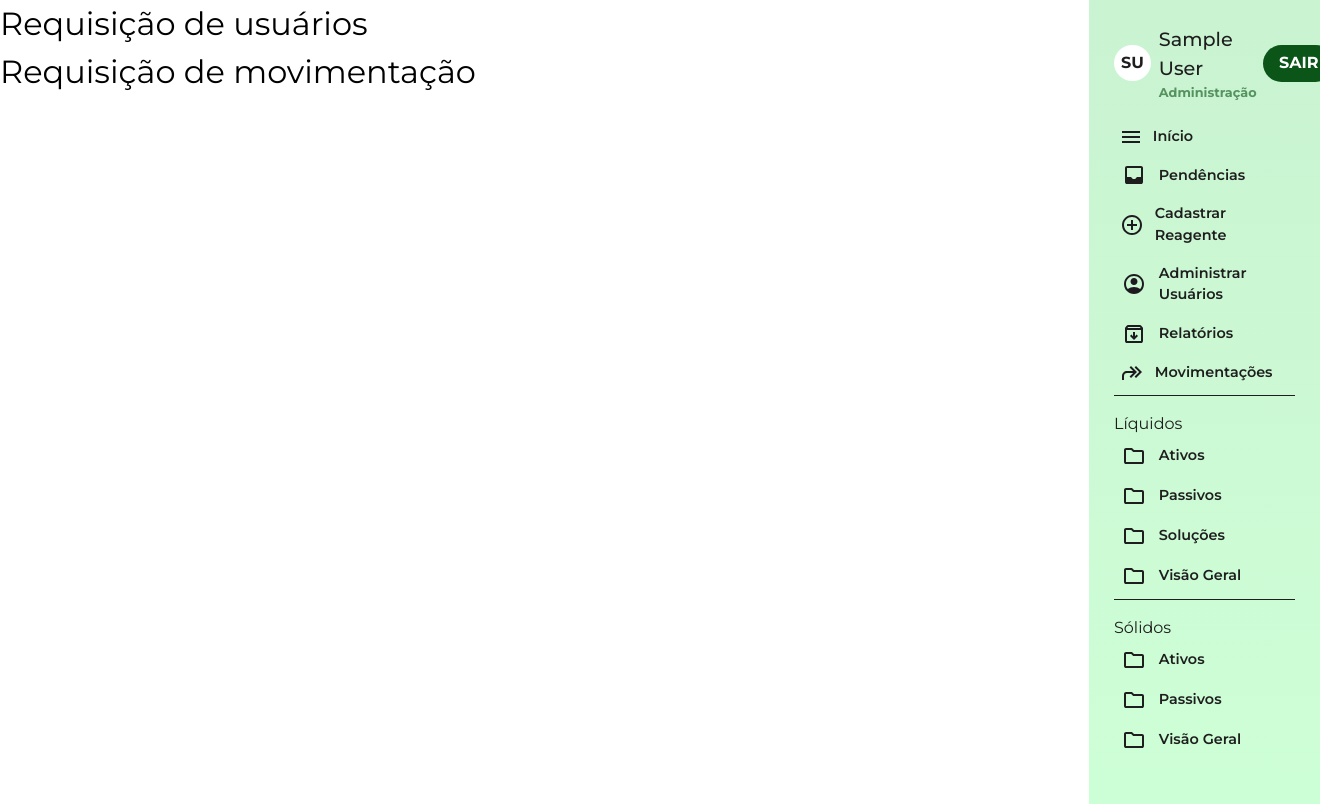
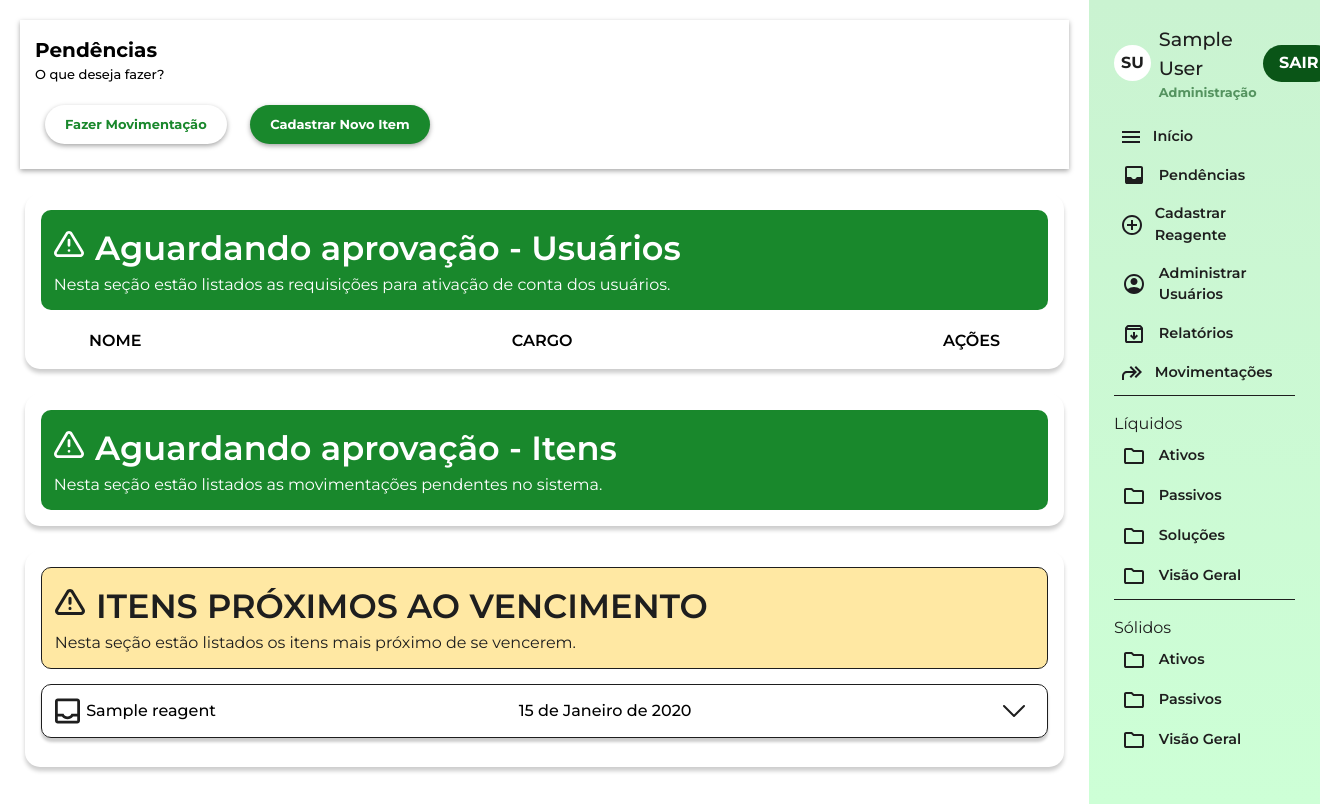
Before and after one commit to PedroLucasMoraisBorges/labAssist, a Django app: a page that uses templates/reports/requests.html in a window 1320 px wide. Shown: the part 60-864 px from the top of the page. Run offline with Django 4.2, Linux system fonts and the light colour scheme; the visitor is signed in with stand-in values (Sample User, id 1); tables that the repository leaves empty hold one stand-in row (values such as "Sample post"); style sheets or scripts are compiled from the project's sources; some libraries are stand-ins or nearby versions.

Commit message:
feat(pendings_page)

```diff
--- a/reports/forms.py
+++ b/reports/forms.py
@@ -77,4 +77,4 @@ class MovementForm(forms.ModelForm):
 
     class Meta:
         model=Movement
-        fields=['motivation', 'amount', 'movement_type', 'fk_reagent']
+        fields=['motivation', 'amount', 'movement_type', 'fk_reagent', 'validity']
--- a/reports/models.py
+++ b/reports/models.py
@@ -29,6 +29,12 @@ class Movement(models.Model):
     def formatted_dt_movement(self):
         return self.dt_movement.strftime('%d/%m/%Y')
 
+    @property
+    def formatted_dt_validity(self):
+        if self.validity == None:
+            return ''
+        return self.validity.strftime('%d/%m/%Y')
+
     def __str__(self):
         year = str(self.dt_movement.year)
         month = str(self.dt_movement.month)
--- a/reports/views.py
+++ b/reports/views.py
@@ -11,6 +11,7 @@ from auth_user.models import *
 from rest_framework.views import APIView
 from rest_framework.response import Response
 from rest_framework import status
+
 # Create your views here.
 from core.settings import HOST
 from GeralUtilits import *
@@ -19,50 +20,55 @@ from django.contrib.auth.decorators import login_required, permission_required
 from django.utils.decorators import method_decorator
 from auth_user.decorators import *
 
+
 class Pendings(View):
     @method_decorator(login_required)
     @method_decorator(superuser_required)
     def get(self, request):
-        users = User.objects.filter(is_active = False)
+        users = User.objects.filter(is_active=False)
         requests = Request.objects.filter(approved=False, dt_response=None)
         inactiveUsers = []
         listRequests = []
 
-
-
         for user in users:
-            user_id_encoded = base64.b64encode(str(user.id).encode('utf-8')).decode('utf-8')
+            user_id_encoded = base64.b64encode(str(user.id).encode("utf-8")).decode(
+                "utf-8"
+            )
             inactiveUsers.append(
                 {
-                    'codifiqued_id' : user_id_encoded,
-                    'info' : user,
-                    'urls' : {
-                        'approve' : HOST + reverse('approve_user'),
-                        'desapprove' : HOST + reverse('desapprove_user')
-                    }
+                    "codifiqued_id": user_id_encoded,
+                    "info": user,
+                    "urls": {
+                        "approve": HOST + reverse("approve_user"),
+                        "desapprove": HOST + reverse("desapprove_user"),
+                    },
                 }
             )
 
         for item in requests:
             listRequests.append(
                 {
-                    'info' : item,
-                    'urls' : {
-                        'approve' : HOST + reverse('approve_request_movement'),
-                        'desapprove' : HOST + reverse('desapprove_request_movement')
-                    }
+                    "info": item,
+                    "urls": {
+                        "approve": HOST + reverse("approve_request_movement"),
+                        "desapprove": HOST + reverse("desapprove_request_movement"),
+                    },
                 }
             )
 
+        balance_maturity = Reagent.objects.filter(amount__gt=0).order_by("amount")[:5]
+
         context = {
-            'users' : inactiveUsers,
-            'requests_movement' : listRequests
+            "users": inactiveUsers,
+            "requests_movement": listRequests,
+            "balance_maturity": balance_maturity,
         }
 
-        return render(request, 'reports/requests.html', context)
+        return render(request, "reports/requests.html", context)
 
 
 # MOVEMENT
+
 
 class Movements(View):
     @method_decorator(login_required)
@@ -74,23 +80,24 @@ class Movements(View):
         removed_movements = []
 
         for movement in movements:
-            req = Request.objects.get(fk_movement = movement)
+            req = Request.objects.get(fk_movement=movement)
             if req.approved == True and req.dt_response != None:
-                if movement.movement_type in ['R', 'T']:
+                if movement.movement_type in ["R", "T"]:
                     removed_movements.append(movement)
                 else:
                     add_movements.append(movement)
 
         context = {
-            'added_movements' : add_movements,
-            'removed_movements' : removed_movements
+            "added_movements": add_movements,
+            "removed_movements": removed_movements,
         }
 
-        return render(request, 'reports/movements.html', context)
+        return render(request, "reports/movements.html", context)
+
 
 class CreateMovement(APIView):
     @method_decorator(login_required)
-    @method_decorator(permission_required('Reports.can_add_movement', login_url='/'))
+    @method_decorator(permission_required("Reports.can_add_movement", login_url="/"))
     def post(self, request):
         movementForm = MovementForm(request.POST)
 
@@ -103,14 +110,16 @@ class CreateMovement(APIView):
 
             movement.save()
 
-            if movement.movement_type in ['R', 'T']:
+            if movement.movement_type in ["R", "T"]:
                 if movement.fk_reagent.amount - movement.amount < 0:
                     movement.delete()
-                    return Response({'error': 'O reagente não tem tantas unidades'}, status=status.HTTP_400_BAD_REQUEST)
+                    return Response(
+                        {"error": "O reagente não tem tantas unidades"},
+                        status=status.HTTP_400_BAD_REQUEST,
+                    )
 
             requestMovement = Request.objects.create(
-                dt_request = movement.dt_movement,
-                fk_movement = movement
+                dt_request=movement.dt_movement, fk_movement=movement
             )
 
             if request.user.is_superuser:
@@ -122,13 +131,16 @@ class CreateMovement(APIView):
 
             return send_request_movement(requestMovement)
 
-        return Response({'error': 'Formulário incorreto'}, status=status.HTTP_400_BAD_REQUEST)
+        return Response(
+            {"error": "Formulário incorreto"}, status=status.HTTP_400_BAD_REQUEST
+        )
+
 
 class ApproveRequestMovement(APIView):
     @method_decorator(login_required)
     @method_decorator(superuser_required)
     def get(self, request):
-        id = request.query_params.get('id', None)
+        id = request.query_params.get("id", None)
 
         if id:
             request_movement = get_object_or_404(Request, id=id)
@@ -140,11 +152,11 @@ class ApproveRequestMovement(APIView):
             movement = request_movement.fk_movement
             reagent = movement.fk_reagent
 
-            if movement.movement_type == 'A':
+            if movement.movement_type == "A":
                 new_reagent = Reagent.objects.create(
-                    name = reagent.name,
-                    formula = reagent.formula,
-                    size= reagent.size,
+                    name=reagent.name,
+                    formula=reagent.formula,
+                    size=reagent.size,
                     amount=movement.amount,
                     limit=reagent.limit,
                     validity=movement.validity,
@@ -153,34 +165,46 @@ class ApproveRequestMovement(APIView):
                     control=reagent.control,
                     state=reagent.state,
                     opening_date=reagent.opening_date,
-                    is_active=reagent.is_active
+                    is_active=reagent.is_active,
                 )
                 new_reagent.save()
 
-            elif movement.movement_type in ['R', 'T']:
+            elif movement.movement_type in ["R", "T"]:
                 reagent.amount -= movement.amount
 
-            return Response({'message': 'Requisição aprovada com sucesso'}, status=status.HTTP_200_OK)
+            return Response(
+                {"message": "Requisição aprovada com sucesso"},
+                status=status.HTTP_200_OK,
+            )
 
-        return Response({'error': 'ID não fornecido'}, status=status.HTTP_400_BAD_REQUEST)
+        return Response(
+            {"error": "ID não fornecido"}, status=status.HTTP_400_BAD_REQUEST
+        )
+
 
 class DesapproveRequestMovement(APIView):
     @method_decorator(login_required)
     @method_decorator(superuser_required)
     def get(self, request):
-        id = request.query_params.get('id', None)
+        id = request.query_params.get("id", None)
 
         if id:
             request_movement = get_object_or_404(Request, id=id)
             request_movement.dt_response = timezone.now()
             request_movement.save()
 
-            return Response({'message': 'Requisição aprovada com sucesso'}, status=status.HTTP_200_OK)
+            return Response(
+                {"message": "Requisição aprovada com sucesso"},
+                status=status.HTTP_200_OK,
+            )
 
-        return Response({'error': 'ID não fornecido'}, status=status.HTTP_400_BAD_REQUEST)
+        return Response(
+            {"error": "ID não fornecido"}, status=status.HTTP_400_BAD_REQUEST
+        )
 
 
 # LICENSE
+
 
 class RegisterLicense(View):
     @method_decorator(login_required)
@@ -188,11 +212,9 @@ class RegisterLicense(View):
     def get(self, request):
         form = LicenseForm()
 
-        context = {
-            'form' : form
-        }
+        context = {"form": form}
 
-        return render(request, 'reports/registerLicense.html', context)
+        return render(request, "reports/registerLicense.html", context)
 
     @method_decorator(login_required)
     @method_decorator(superuser_required)
@@ -205,25 +227,24 @@ class RegisterLicense(View):
             license_instance.dt_register = date.today()
             license_instance.save()
 
-            return redirect('/')
+            return redirect("/")
 
-        context = {
-            'form' : form,
-            'errors' : errors
-        }
+        context = {"form": form, "errors": errors}
 
-        return render(request, 'reports/registerLicense.html', context)
+        return render(request, "reports/registerLicense.html", context)
+
 
 # USER
+
 
 class ApproveUser(APIView):
     @method_decorator(login_required)
     @method_decorator(superuser_required)
     def get(self, request):
-        codifiquedId = request.query_params.get('id', None)
+        codifiquedId = request.query_params.get("id", None)
 
         if codifiquedId:
-            decoded_id = base64.b64decode(codifiquedId).decode('utf-8')
+            decoded_id = base64.b64decode(codifiquedId).decode("utf-8")
 
             user = User.objects.get(id=decoded_id)
 
@@ -231,23 +252,32 @@ class ApproveUser(APIView):
                 user.save()
                 return send_liberation_user_email(user)
 
-            return Response({'error': 'User não encontrado'}, status=status.HTTP_400_BAD_REQUEST)
+            return Response(
+                {"error": "User não encontrado"}, status=status.HTTP_400_BAD_REQUEST
+            )
 
-        return Response({'error': 'ID não fornecido'}, status=status.HTTP_400_BAD_REQUEST)
+        return Response(
+            {"error": "ID não fornecido"}, status=status.HTTP_400_BAD_REQUEST
+        )
+
 
 class DisapproveUser(APIView):
     @method_decorator(login_required)
     @method_decorator(superuser_required)
     def get(self, request):
-        codifiquedId = request.query_params.get('id', None)
+        codifiquedId = request.query_params.get("id", None)
 
         if codifiquedId:
-            decoded_id = base64.b64decode(codifiquedId).decode('utf-8')
+            decoded_id = base64.b64decode(codifiquedId).decode("utf-8")
             user = User.objects.get(id=decoded_id)
 
             if user:
                 return send_cancellation_user_email(user)
 
-            return Response({'error': 'User não encontrado'}, status=status.HTTP_400_BAD_REQUEST)
+            return Response(
+                {"error": "User não encontrado"}, status=status.HTTP_400_BAD_REQUEST
+            )
 
-        return Response({'error': 'ID não fornecido'}, status=status.HTTP_400_BAD_REQUEST)
+        return Response(
+            {"error": "ID não fornecido"}, status=status.HTTP_400_BAD_REQUEST
+        )
--- a/static/js/activeUser.js
+++ b/static/js/activeUser.js
@@ -1,5 +1,17 @@
 const buttons = document.querySelectorAll('.actionButtons');
 
+function del_card(element) {
+    var new_element = element
+    while(true) {
+        if (new_element.classList.contains("card_request")) {
+            new_element.style.display = 'none';
+            break
+        }
+        else {
+            new_element = new_element.parentElement
+        }
+    }
+}
 buttons.forEach(button => {
     button.addEventListener('click', function() {
         // Obtém o ID da requisição de movimentação do atributo data-id
@@ -17,7 +29,7 @@ buttons.forEach(button => {
         .then(data => {
             if (data.message) {
                 alert('Ação feita com sucesso');
-                this.parentElement.style.display = 'none';
+                del_card(this)
             } else if (data.error) {
                 alert('Erro: ' + data.error);
             }
--- a/templates/components/movements/modal.html
+++ b/templates/components/movements/modal.html
@@ -162,7 +162,7 @@
             {% if movement.movement_type == 'A' %}
                 <div class="body_item">
                     <p class="title">Validade</p>
-                    <p class="reagent_info">{{movement.formatted_dt_movement}}</p>
+                    <p class="reagent_info">{{movement.formatted_dt_validity}}</p>
                 </div>
             {% endif %}
 
--- /dev/null
+++ b/templates/components/reagent/card_balance.html
@@ -0,0 +1,37 @@
+{% load static %}
+
+<style>
+    .card_balance {
+        display: flex;
+        justify-content: space-between;
+        padding: .4rem .8rem;
+        margin-bottom: .8rem;
+        box-shadow: 0px 4px 3px rgba(0, 0, 0, 0.20);
+        border-radius: 10px;
+        border: 1px solid #1e1e1e;
+        align-items: center;
+        font-weight: 500;
+    }
+
+    .card_balance .basic_info {
+        display: flex;
+        align-items: center;
+    }
+
+    .card_balance .basic_info img {
+        margin-right: .4rem;
+    }
+</style>
+
+<div class="card_balance">
+    <div class="basic_info">
+        <img src="{% static 'imgs/icons/balance.svg' %}" alt>
+        {{reagent.name}}
+    </div>
+
+    <p class="validity">
+        {{reagent.validity}}
+    </p>
+
+    <img src="{% static 'imgs/icons/drop_down_button.svg' %}" alt>
+</div>
--- a/templates/reports/requests.html
+++ b/templates/reports/requests.html
@@ -2,37 +2,127 @@
 {% load static %}
 
 {% block head %}
+<style>
+    .pendings_section {
+        margin: 25px;
+        border-radius: 15px;
+        box-shadow: 0px 4px 4px rgba(0, 0, 0, 0.20);
+        padding: 1rem;
+    }
+
+    .section_header {
+        color: white;
+        background-color: #19882C;
+        padding: .8rem;
+        border-radius: 10px;
+    }
+
+    .section_header .title {
+        display: flex;
+        align-items: start;
+    }
+
+    .section_header img {
+        width: 30px;
+        margin-top: .5rem;
+        margin-right: .7rem;
+    }
+
+    .section_header h2 {
+        font-size: 2.1rem;
+        font-weight: 600;
+    }
+
+    .balance_header {
+        color: #1E1E1E;
+        background-color: rgba(255, 232, 163, 1);
+        border: 1px solid #1E1E1E;
+        flex-direction: column;
+        margin-bottom: .9rem;
+    }
+
+    .pendings_section_body .body_header {
+        display: flex;
+        justify-content: space-between;
+        padding: 0rem 3rem;
+        margin-top: 1.2rem;
+        font-weight: 600;
+    }
+
+    .movements_body {
+        display: grid;
+        grid-template-columns: 20% 20% 20% 20%;
+        justify-content: space-between;
+    }
+</style>
 {% endblock %}
 
 {% block content %}
     {% include 'components/navbar.html' %}
 
+    {% include 'components/movements/form_modal.html' %}
     <main>
         <section>
-            <div>
-                <h1 style="font-size: 2rem;">Requisição de usuários</h1>
+            {% include 'components/page_indication/welcome.html' with text='Pendências' %}
+
+            <article class="pendings_section">
+                <div class="section_header">
+                    <div class="title">
+                        <img src="{% static 'imgs/icons/alert_w.svg' %}" alt="">
+                        <h2>Aguardando aprovação - Usuários</h2>
+                    </div>
+                    <p>Nesta seção estão listados as requisições para ativação de conta dos usuários.</p>
+                </div>
+
+                <div class="pendings_section_body">
+                    <div class="body_header">
+                        <p>NOME</p>
+                        <p>CARGO</p>
+                        <p>AÇÕES</p>
+                    </div>
+
                     {% for user in users %}
-                    <div>
-                        <p>{{ user.info }}</p>
-                        <button class="actionButtons" url="{{user.urls.approve}}" data-id="{{ user.codifiqued_id }}">Aprovar</button>
-                        <button class="actionButtons" url="{{user.urls.desapprove}}" data-id="{{ user.codifiqued_id }}">Desaprovar</button>
-                    </div>
-                    <hr>
+                        {% include 'components\pendings\users\card_user_request.html' %}
                     {% endfor %}
                 </div>
+            </article>
 
-            <div>
-                <h1 style="font-size: 2rem;">Requisição de movimentação</h1>
+            <article class="pendings_section movements">
+                <div class="section_header">
+                    <div class="title">
+                        <img src="{% static 'imgs/icons/alert_w.svg' %}" alt="">
+                        <h2>Aguardando aprovação - Itens</h2>
+                    </div>
+                    <p>Nesta seção estão listados as movimentações pendentes no sistema.</p>
+                </div>
+
+
+                <div class="pendings_section_body movements_body">
                     {% for request in requests_movement %}
                             <div>
-                        <p>{{ request.info }}</p>
-                        <p>{{ request..info.fk_movement.motivation }}</p>
-                        <button class="actionButtons" url="{{request.urls.approve}}" data-id="{{ request.info.id }}">Aprovar</button>
-                        <button class="actionButtons" url="{{request.urls.desapprove}}" data-id="{{ request.info.id }}">Desaprovar</button>
+                                {% include 'components/movements/card.html' with movement=request.info.fk_movement is_request=True %}
                             </div>
-                    <hr>
                     {% endfor %}
                 </div>
+            </article>
+
+            <article class="pendings_section balance" >
+                <div class="section_header balance_header">
+                    <div class="title">
+                        <img src="{% static 'imgs/icons/alert_b.svg' %}" alt="">
+                        <h2>ITENS PRÓXIMOS AO VENCIMENTO</h2>
+                    </div>
+                    <p>Nesta seção estão listados os itens mais próximo de se vencerem.</p>
+                </div>
+
+                <div class="pendings_section_body balance_body">
+                    {% for reagent in balance_maturity %}
+                        <div>
+                            {% include 'components/reagent/card_balance.html' with type=maturity %}
+                        </div>
+                    {% endfor %}
+                </div>
+            </article>
         </section>
 
         {% include 'components/sidebar.html' %}
```
Also changed, not shown: templates/admin/homeAdmin.html (+12 -7 lines), templates/components/movements/card.html (+42 -2 lines), templates/components/pendings/users/card_user_request.html (added, +63 -0 lines), static/imgs/icons/alert_b.svg (added), static/imgs/icons/alert_w.svg (added), static/imgs/icons/balance.svg (added), static/imgs/icons/drop_down_button.svg (added). Lines whose indentation alone changed are shown as unchanged.
